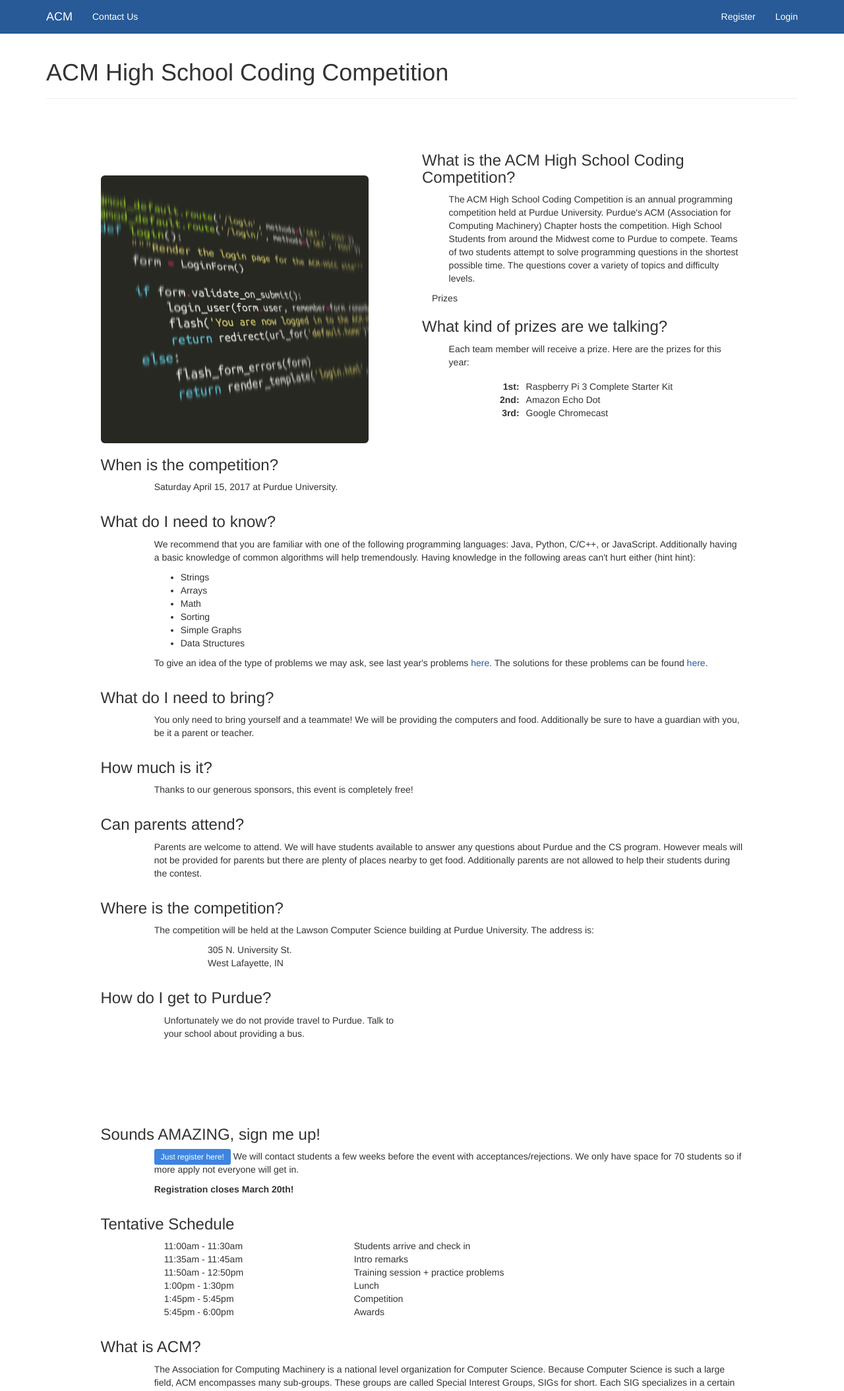
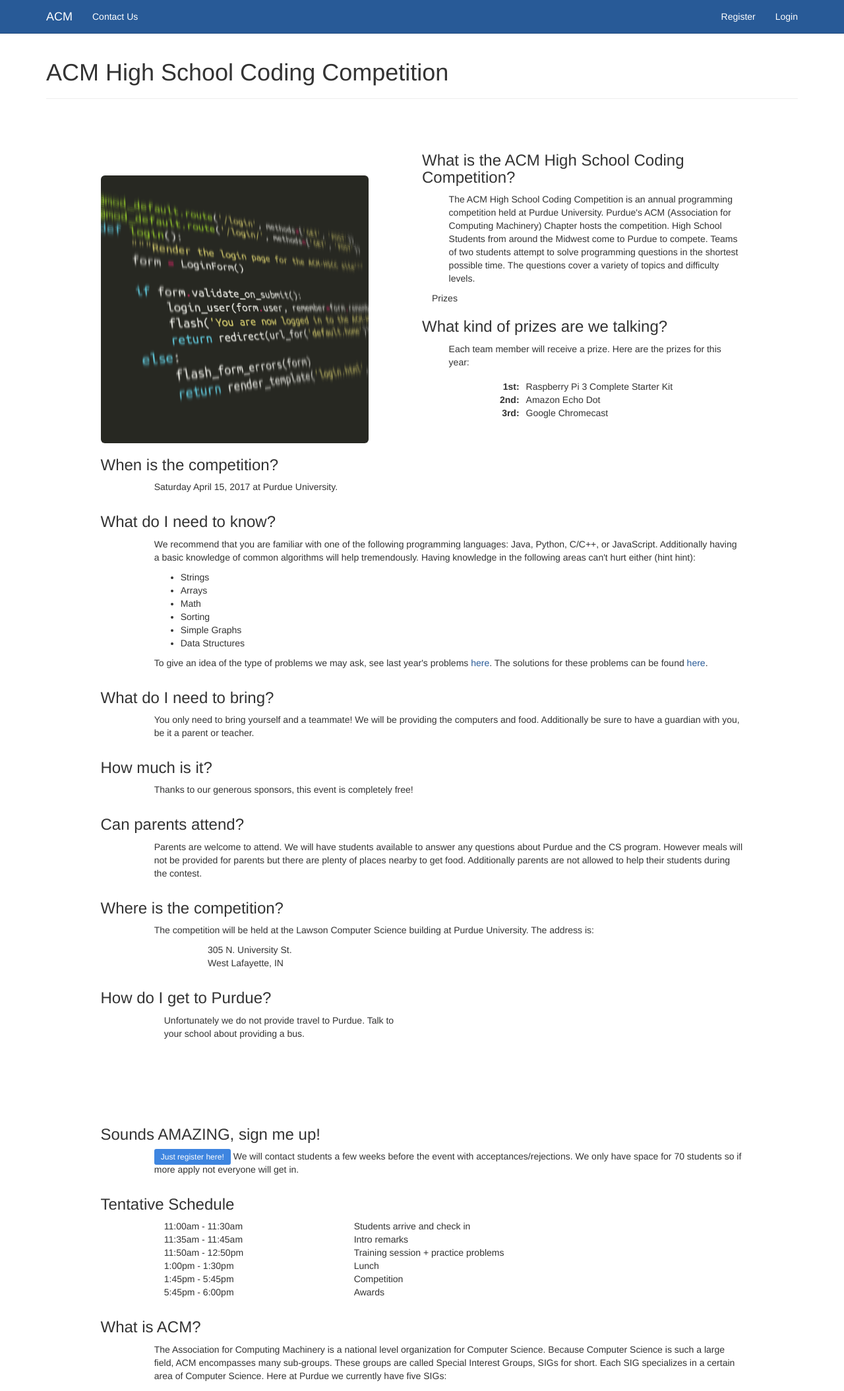
Before and after one commit to oggnik/acm-hscc, a Python web app: template hscc/templates/index.html in a window 1280 px wide. Shown: the top 2109 px of the page at 66% size. Run offline with Jinja, Linux system fonts and the light colour scheme; the template is opened without the code that fills it, so the values that code supplies are empty; grey boxes are pictures that could not be loaded.

Commit message:
Removed signup deadline

```diff
--- a/hscc/templates/index.html
+++ b/hscc/templates/index.html
@@ -95,9 +95,6 @@
                 <div class="row question">
                     <h3>Sounds AMAZING, sign me up!</h3>
                     <p class="col-md-offset-1"><a href="{{ url_for('default.register') }}" class="btn-sm btn-info register-btn">Just register here!</a>  We will contact students a few weeks before the event with acceptances/rejections.  We only have space for 70 students so if more apply not everyone will get in.</p>
-                    <p class="col-md-offset-1">
-                        <b>Registration closes March 20th!</b>
-                    </p>
                 </div>
                 <!-- Schedule -->
                 <div class="row question">
```
